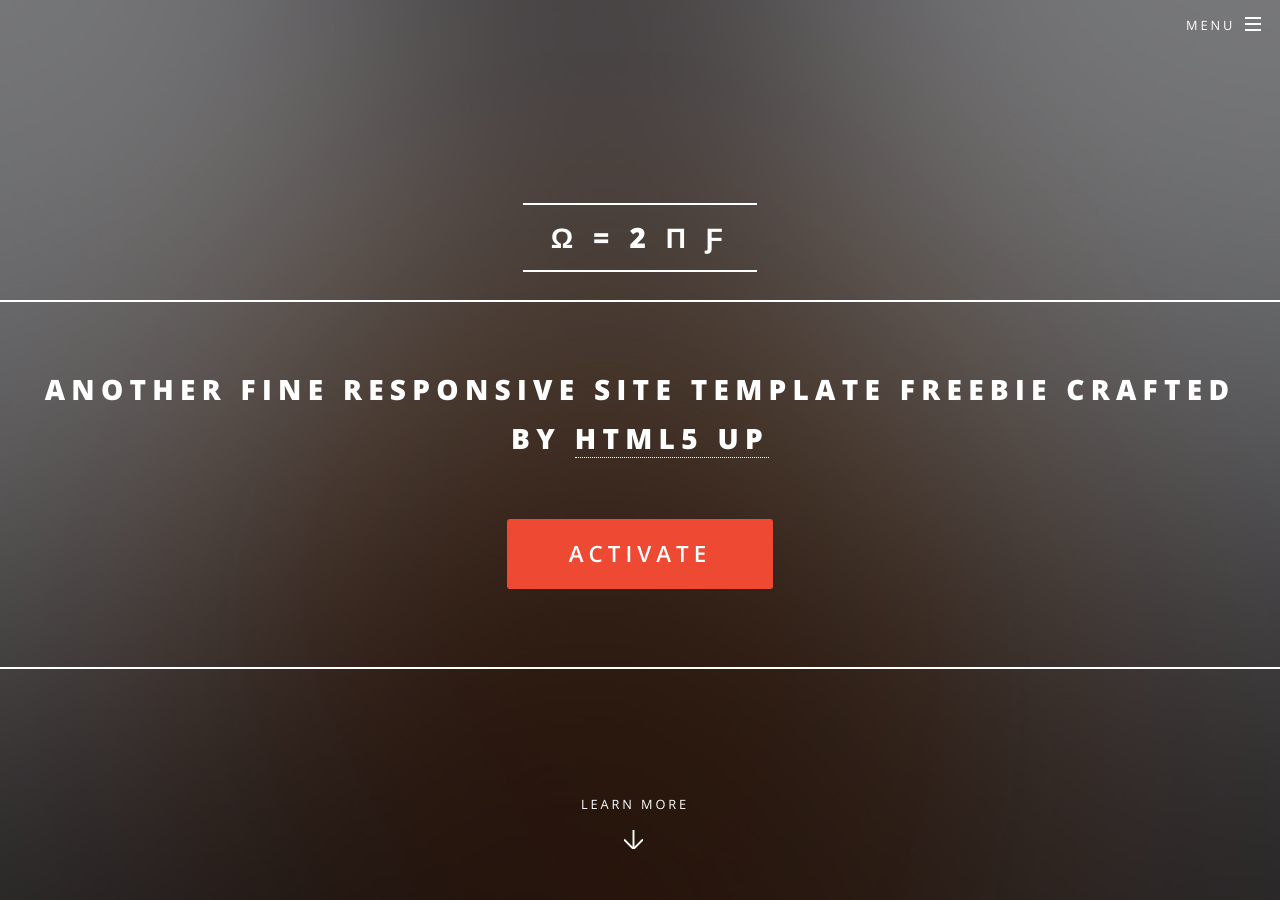
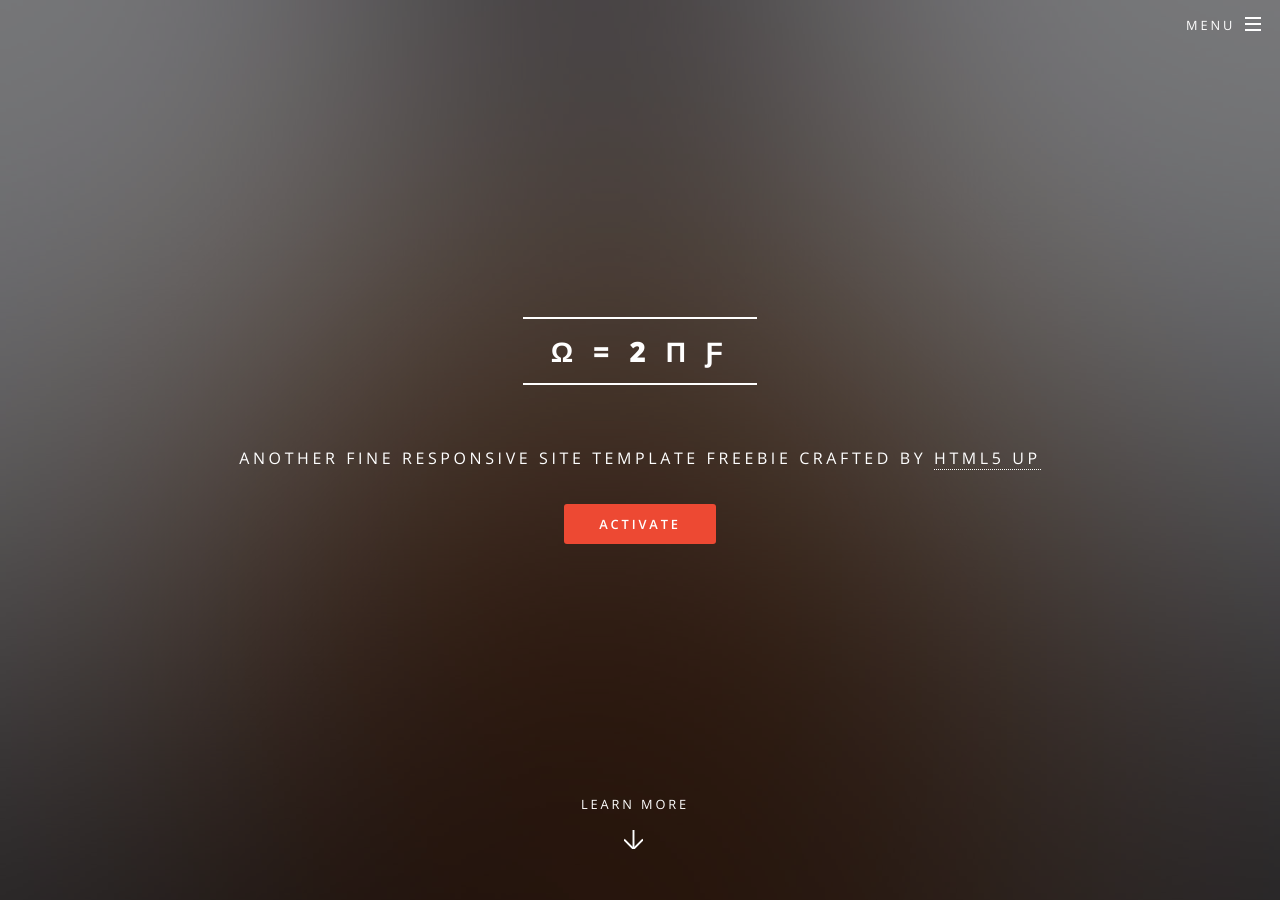
Before and after one commit to gblommaert/gblommaert.github.io, a Jekyll site: the page built from index.html, in a window 1280 px wide and 900 px high. Built offline with Jekyll 4.4.1, drawn with Linux system fonts in a browser that asks for light colours.

Commit message:
Change home page title

```diff
--- a/index.html
+++ b/index.html
@@ -5,7 +5,7 @@
 					<section id="banner">
 						<div class="inner">
 							<!-- <h2>{{ site.title }}</h2> -->
-							<h2>&#969; = 2 &#960; &#402;<h2>
+							<h2>&#969; = 2 &#960; &#402;</h2>
 							<p>{{ site.description | markdownify }}</p>
 							<ul class="actions">
 								<li><a href="#" class="button special">Activate</a></li>
```
